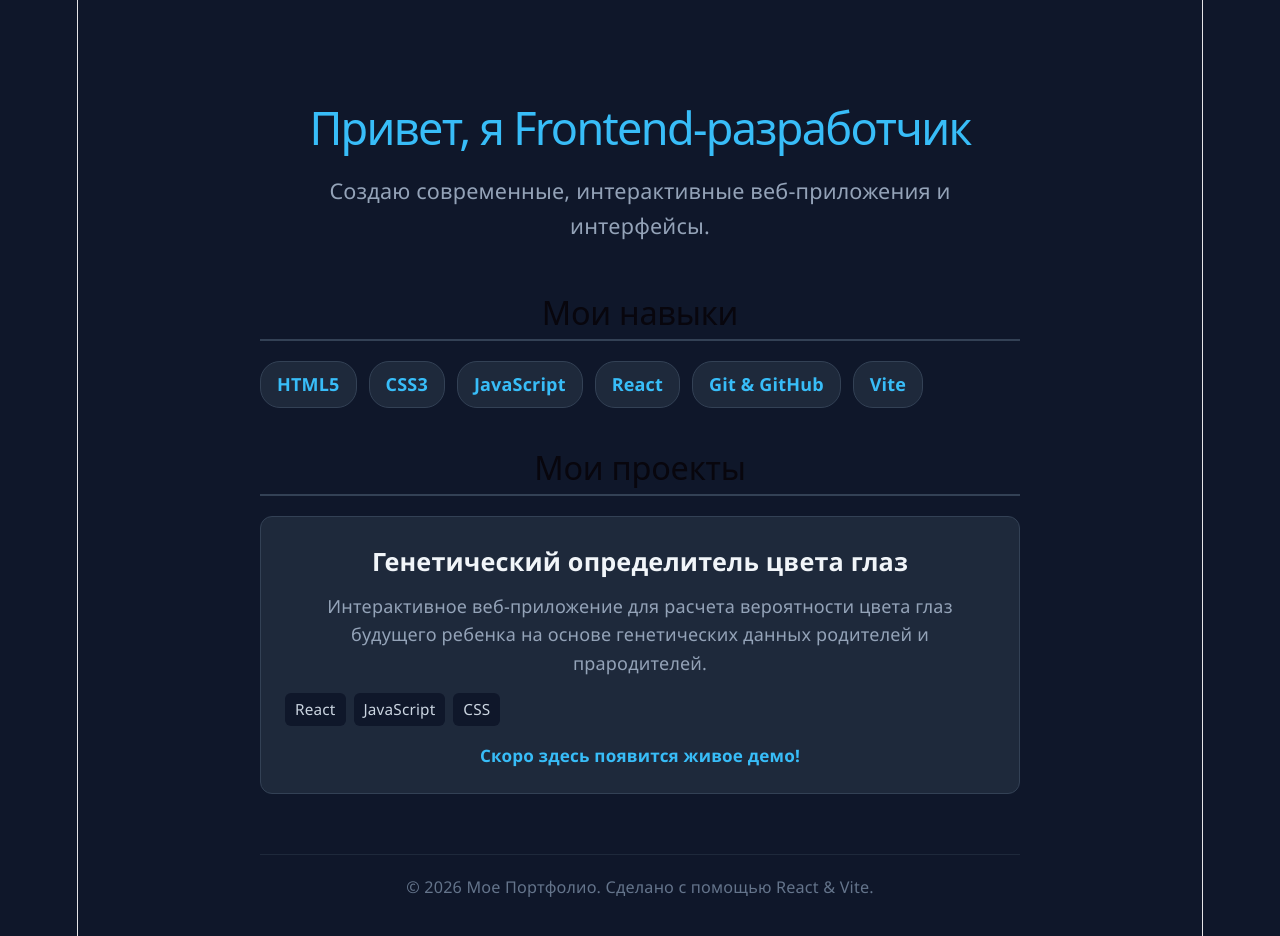
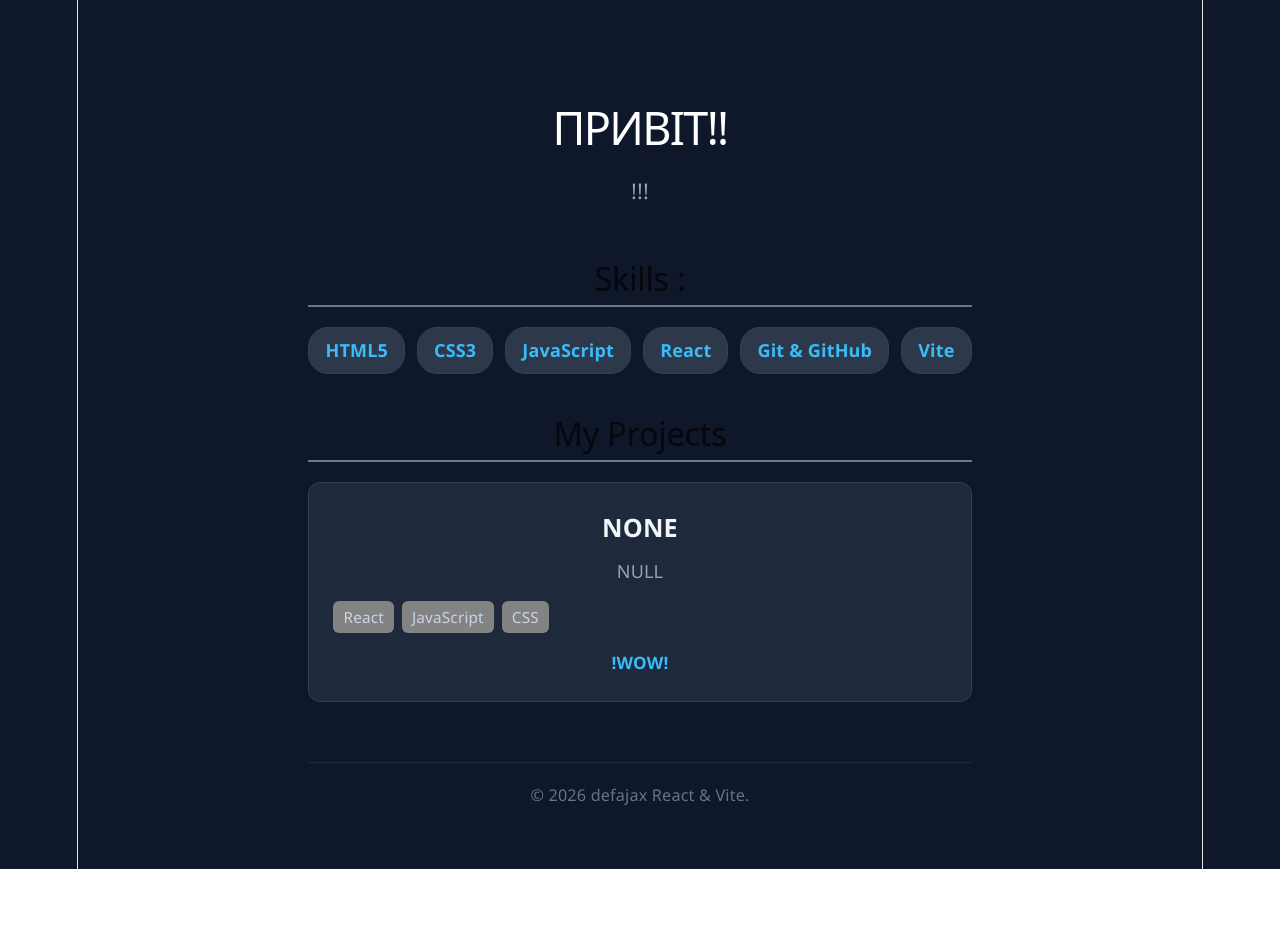
Before and after one commit to defajax/portfolio, a React app: page / in a window 1280 px wide. Shown: the top 936 px of the page. After the commit the page ends 869 px from the top, so only its background shows below. Built offline with nearby package versions, Linux system fonts and the light colour scheme; the HTML template or start-up script is replaced by a standard one.

Commit message:
design commit

```diff
--- a/src/App.css
+++ b/src/App.css
@@ -25,7 +25,7 @@ body {
 .hero h1 {
   font-size: 2.5rem;
   margin-bottom: 10px;
-  color: #38bdf8;
+  color: #ffffff;
 }
 
 .hero p {
@@ -40,7 +40,7 @@ section {
 section h2 {
   font-size: 1.8rem;
   margin-bottom: 20px;
-  border-bottom: 2px solid #334155;
+  border-bottom: 2px solid #6b788a;
   padding-bottom: 8px;
 }
 
@@ -51,7 +51,7 @@ section h2 {
 }
 
 .skill-tag {
-  background-color: #1e293b;
+  background-color: #2d384a;
   color: #38bdf8;
   padding: 8px 16px;
   border-radius: 20px;
@@ -69,7 +69,7 @@ section h2 {
 
 .project-card:hover {
   transform: translateY(-4px);
-  border-color: #38bdf8;
+  border-color: #cfe4ed;
 }
 
 .project-card h3 {
@@ -90,7 +90,7 @@ section h2 {
 }
 
 .project-tech span {
-  background-color: #0f172a;
+  background-color: #838383;
   color: #cbd5e1;
   font-size: 0.85rem;
   padding: 4px 10px;
--- a/src/App.jsx
+++ b/src/App.jsx
@@ -5,13 +5,13 @@ function App() {
     <div className="portfolio-container">
       {/* Шапка / Hero */}
       <header className="hero">
-        <h1>Привет, я Frontend-разработчик</h1>
-        <p>Создаю современные, интерактивные веб-приложения и интерфейсы.</p>
+        <h1>ПРИВIТ!!</h1>
+        <p>!!!</p>
       </header>
 
       {/* Секция Навыков */}
       <section className="skills-section">
-        <h2>Мои навыки</h2>
+        <h2>Skills :</h2>
         <div className="skills-grid">
           <span className="skill-tag">HTML5</span>
           <span className="skill-tag">CSS3</span>
@@ -24,25 +24,24 @@ function App() {
 
       {/* Секция Проектов */}
       <section className="projects-section">
-        <h2>Мои проекты</h2>
+        <h2>My Projects</h2>
         <div className="project-card">
-          <h3>Генетический определитель цвета глаз</h3>
+          <h3>NONE</h3>
           <p>
-            Интерактивное веб-приложение для расчета вероятности цвета глаз будущего ребенка
-            на основе генетических данных родителей и прародителей.
+            NULL
           </p>
           <div className="project-tech">
             <span>React</span>
             <span>JavaScript</span>
             <span>CSS</span>
           </div>
-          <span className="project-link">Скоро здесь появится живое демо!</span>
+          <span className="project-link">!WOW!</span>
         </div>
       </section>
 
       {/* Футер */}
       <footer>
-        <p>© 2026 Мое Портфолио. Сделано с помощью React & Vite.</p>
+        <p>© 2026 defajax React & Vite.</p>
       </footer>
     </div>
   );
```
